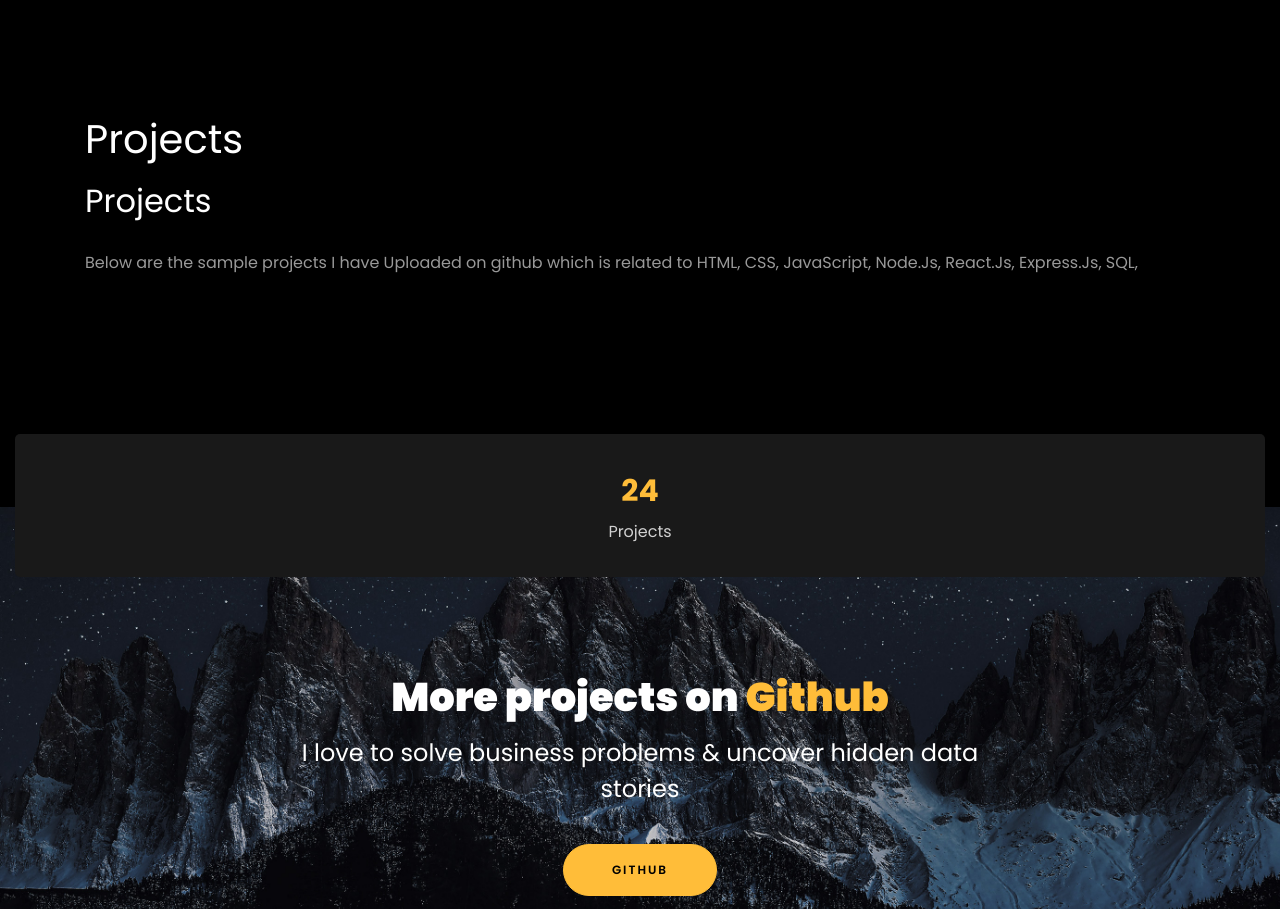
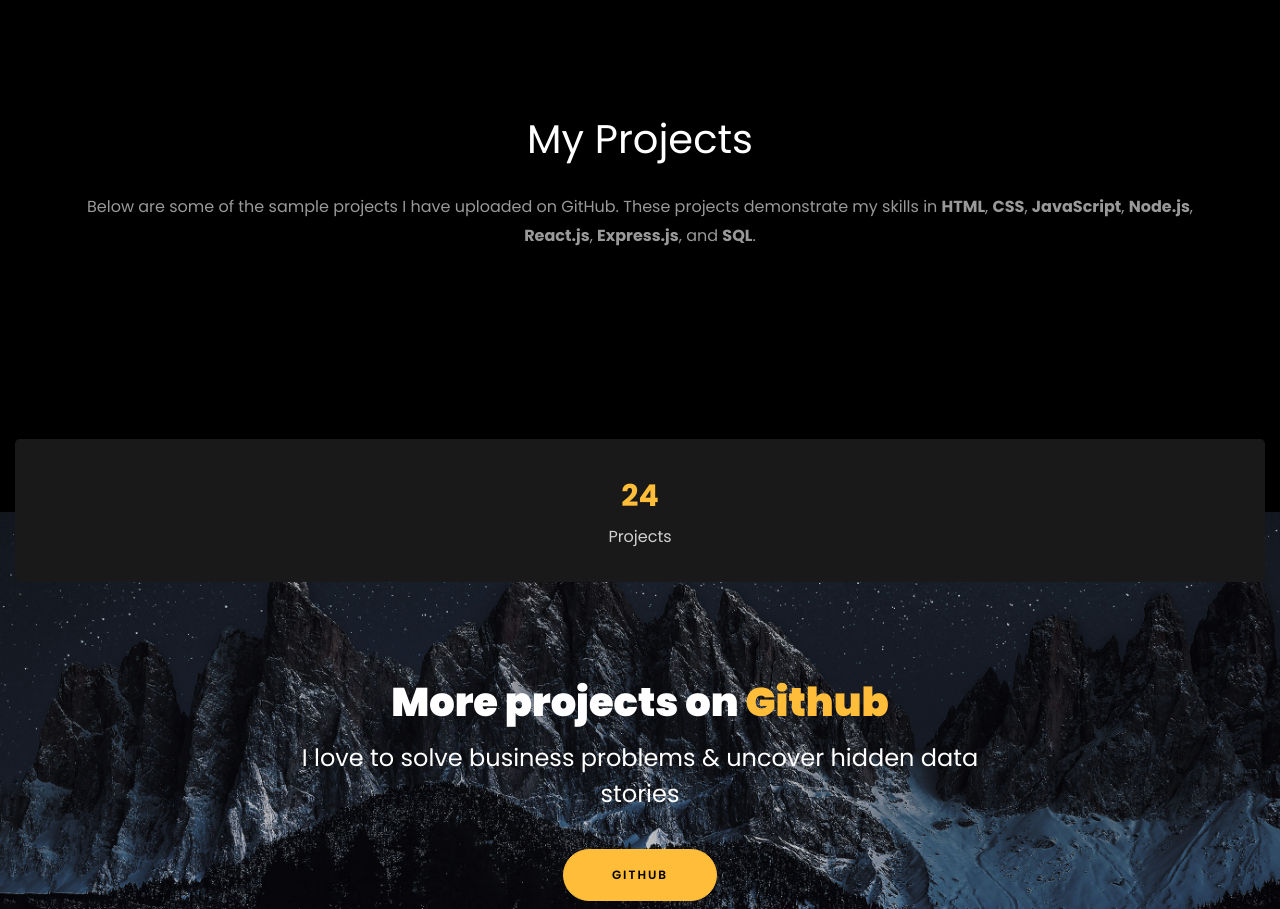
Before and after one commit to Saurabh8900/me, a plain HTML site: page index.html in a window 1280 px wide. Shown: the part 3029-3938 px from the top of the page. Drawn offline with Linux system fonts and the light colour scheme; files whose address does not match are found by name.

Commit message:
Update index.html

```diff
--- a/index.html
+++ b/index.html
@@ -379,9 +379,13 @@
 
     <section class="ftco-section" id="project-section">
       <div class="container">
-            <h1 class="big big-2">Projects</h1>
-            <h2 class="mb-4">Projects</h2>
-            <p>Below are the sample projects I have Uploaded on github which is related to HTML, CSS, JavaScript, Node.Js, React.Js, Express.Js, SQL, </p>
+           <h1 class="big big-2 mb-4 text-center">My Projects</h1>
+<p class="text-center mb-5">
+  Below are some of the sample projects I have uploaded on GitHub. These projects demonstrate my skills in
+  <strong>HTML</strong>, <strong>CSS</strong>, <strong>JavaScript</strong>, <strong>Node.js</strong>,
+  <strong>React.js</strong>, <strong>Express.js</strong>, and <strong>SQL</strong>.
+</p>
+
         <!--<div class="row d-flex">
           <div class="col-md-4 d-flex ftco-animate">
           	<div class="blog-entry justify-content-end">
```
